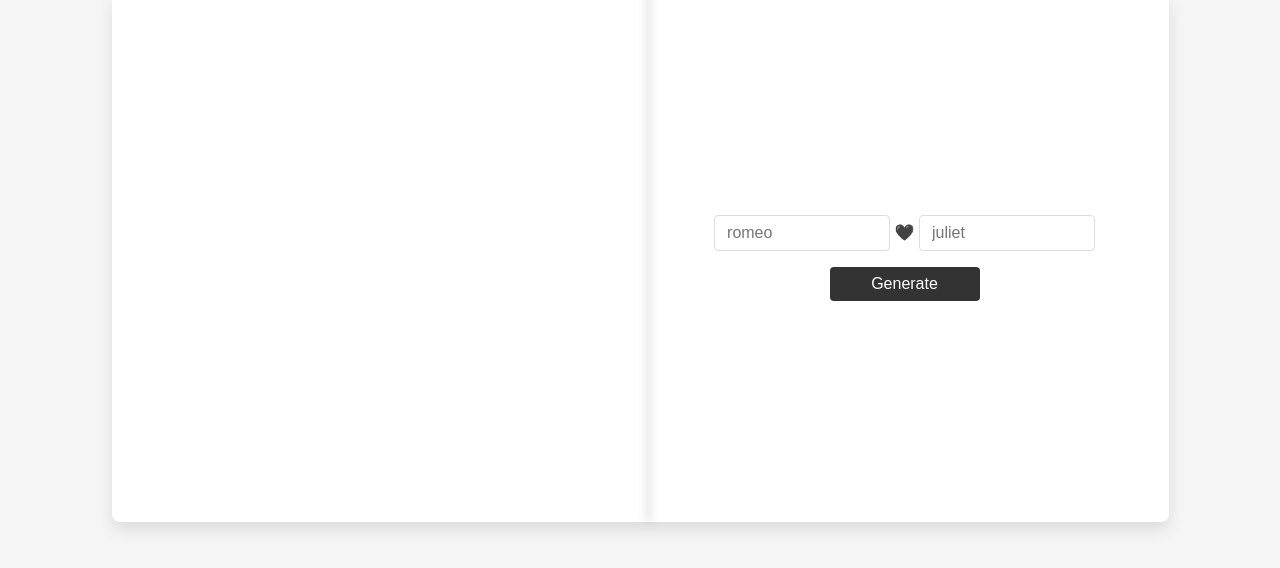
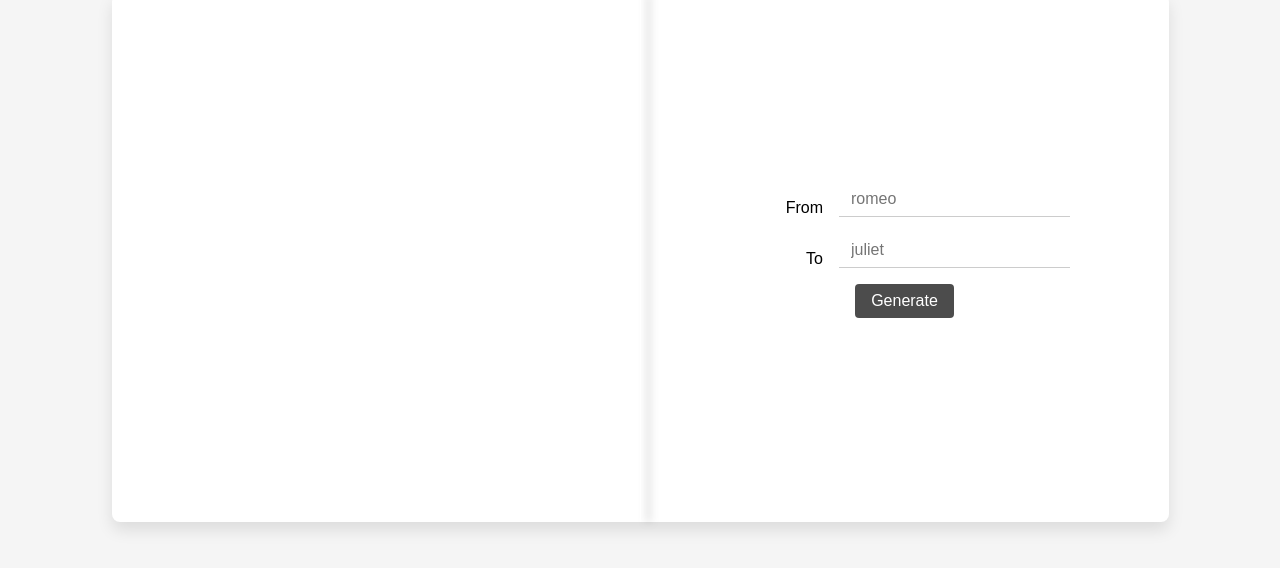
Before and after one commit to berkes/lost-in-love, a website built with Vite: page index.html in a window 1280 px wide. Shown: the part 70-638 px from the top of the page. Built offline with nearby package versions, Linux system fonts and the light colour scheme.

Commit message:
feat: Style the input form nicer

```diff
--- a/index.html
+++ b/index.html
@@ -11,12 +11,27 @@
     <div id="container">
       <canvas id="canvas"></canvas>
       <div id="fold"></div>
-      <form action="/" method="get">
-        <input type="text" id="me" name="me" placeholder="romeo" />
-        🖤
-        <input type="text" id="you" name="you" placeholder="juliet" />
-        <button type="submit">Generate</button>
+      <!-- <form action="/" method="get"> -->
+      <!--   <input type="text" id="me" name="me" placeholder="romeo" /> -->
+      <!--   <span id="heart">❤</span> -->
+      <!--   <input type="text" id="you" name="you" placeholder="juliet" /> -->
+      <!--   <button type="submit">Generate</button> -->
+      <!-- </form> -->
+
+      <form class="postcard" action="/" method="get">
+        <div class="form-group">
+          <label for="me">From</label>
+          <input type="text" id="me" name="me" placeholder="romeo" />
+        </div>
+        <div class="form-group">
+          <label for="you">To</label>
+          <input type="text" id="you" name="you" placeholder="juliet" />
+        </div>
+        <div class="form-group">
+          <button type="submit">Generate</button>
+        </div>
       </form>
+
     </div>
   </body>
 </html>
--- a/src/main.ts
+++ b/src/main.ts
@@ -16,6 +16,8 @@ const createSketch = (rng: seedrandom.PRNG, canvas: HTMLCanvasElement): any => {
         rng,
         p
       );
+
+      setFormColor(colors.foregroundColor, colors.backgroundColor);
 
       maze = new Maze(20, 20, 4, colors, rng, p.width, p.height);
     };
@@ -38,9 +40,24 @@ if (urlParams.has("me") && urlParams.has("you")) {
     meField.value = me;
     const youField: HTMLInputElement = document.getElementById("you") as HTMLInputElement;
     youField.value = you;
+
+    setTitle(me, you);
     const canvas = document.getElementById("canvas") as HTMLCanvasElement;
     let rng = seedrandom(seed);
     new p5(createSketch(rng, canvas));
+  }
+}
+
+function setTitle(me: string, you: string) {
+  let originalTitle = document.title;
+  document.title = `${originalTitle} for ${me} and ${you}`;
+}
+
+function setFormColor(foreground: p5.Color) {
+  const heartElement = document.getElementById("heart");
+  const element = heartElement as HTMLElement;
+  if (element) {
+    element.style.color = foreground.toString('rgba');
   }
 }
 
--- a/src/style.css
+++ b/src/style.css
@@ -30,8 +30,13 @@ body {
  */
 form {
   width: 400px;
+}
 
-  text-align: center;
+#heart {
+  color: rgba(0, 0, 0, 0.8);
+  font-size: 1.8rem;
+  position: relative;
+  top: 0.2rem; /* Heart symbol is not vertically centered well */
 }
 
 #canvas {
@@ -39,21 +44,48 @@ form {
   height: 400px;
   background-color: #fff;
 }
-/* Style form inputs and button for better appearance */
-input[type="text"] {
-  width: 150px;
-  padding: 8px 12px;
-  border: 1px solid #ddd;
-  border-radius: 4px;
+
+form {
+  display: flex;
+  flex-direction: column;
+  align-items: center;
+}
+/** Form group is a label and input field
+ * A form group takes one line, and puts the label in front of the field
+  * Labels all get the same width, so the input fields are aligned */
+form .form-group {
+  display: flex;
+  flex-direction: row;
+  align-items: center;
+  margin-bottom: 1rem;
+}
+
+form .form-group label {
+  width: 100px;
+  text-align: right;
+  margin-right: 1rem;
   font-size: 1rem;
 }
-
-button {
-  width: 150px;
-  display: inline-block;
-  margin-top: 1rem;
+form.postcard {
+  display: flex;
+  flex-direction: column;
+  align-items: justify;
+}
+form.postcard label {
+  font-size: 1rem;
+  margin-bottom: -1rem;
+}
+form.postcard input[type="text"] {
+  margin-right: 1rem;
+  padding: 8px 12px;
+  border: none;
+  border-bottom: 1px solid rgba(0, 0, 0, 0.2);
+  font-size: 1rem;
+}
+form.postcard button {
+  margin-top: 0;
   padding: 8px 16px;
-  background-color: rgba(0, 0, 0, 0.8);
+  background-color: rgba(0, 0, 0, 0.7);
   color: white;
   border: none;
   border-radius: 4px;
@@ -61,6 +93,6 @@ button {
   font-size: 1rem;
 }
 
-button:hover {
+form.postcard button:hover {
   background-color: rgba(0, 0, 0, 0.9);
 }
```
